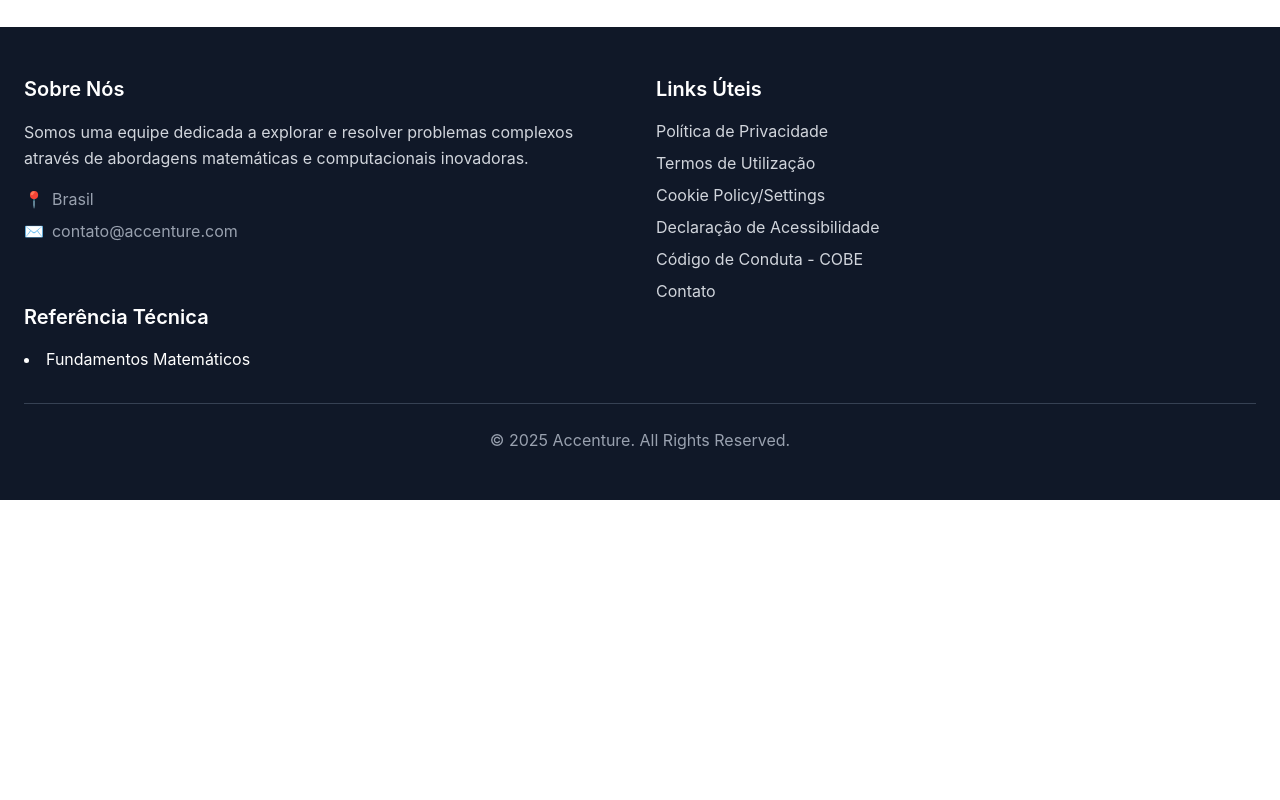
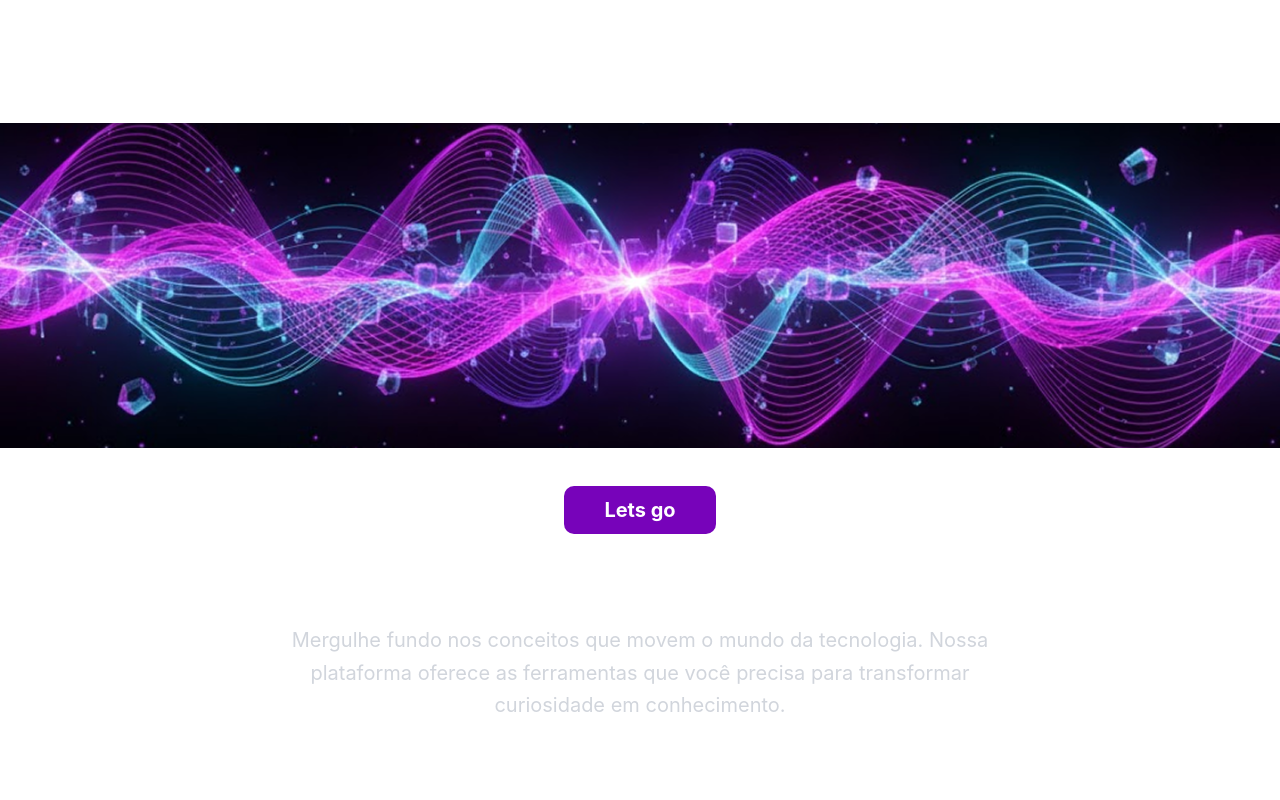
Before and after one commit to Benzo171/Projeto-de-escalabilidade-quantica-react, a React (Vite) app: page / in a window 1280 px wide. Shown: the part 3700-4500 px from the top of the page. Before the commit the page ends 4200 px from the top, so only its background shows below. Built offline with nearby package versions, Linux system fonts and the light colour scheme.

Commit message:
feat(section)

```diff
--- /dev/null
+++ b/src/components/common/AnimatedExploreSection.jsx
@@ -0,0 +1,59 @@
+// src/components/common/AnimatedExploreSection.jsx
+import React from 'react';
+import { Link } from 'react-router-dom';
+
+// (Este componente não tem mais animação, como você pediu)
+const AnimatedExploreSection = ({ image, titleText, buttonLink, buttonText, paragraphText }) => {
+
+  return (
+    // 1. A SECTION (PAI) NÃO TEM 'container' NEM 'max-w'. Ela ocupa 100% da largura.
+    <section className="py-20 flex flex-col items-center">
+
+      {/* 2. ESTE DIV INTERNO TAMBÉM NÃO TEM 'container'. É 'w-full'. */}
+      <div className="w-full text-center">
+
+        {/* TÍTULO: Fica DENTRO de um container para limitar a largura */}
+        <div className="container mx-auto px-6 max-w-3xl">
+          <h2 className="text-4xl md:text-5xl font-bold mb-12">
+            {titleText}
+          </h2>
+        </div>
+
+        {/* ---------------------------------- */}
+        {/* 3. IMAGEM: Fica FORA de um container */}
+        {/* Este 'div' é 'w-full' (largura total) */}
+        {/* É ISSO QUE FAZ A IMAGEM IR DE PONTA A PONTA */}
+        <div className="w-full h-[325px] overflow-hidden mb-12">
+          <img
+            src={image}
+            alt={titleText}
+            className="w-full h-full object-cover"
+          />
+        </div>
+        {/* ---------------------------------- */}
+
+        {/* BOTÃO: Fica DENTRO de um container */}
+        <div className="container mx-auto px-6 max-w-3xl  ">
+          <div className="mb-25">
+            <Link
+              to={buttonLink}
+              className="bg-[#7703BA] text-white font-bold text-xl py-3 px-10 rounded-lg hover:bg-purple-700 transition-colors duration-300"
+            >
+              {buttonText}
+            </Link>
+          </div>
+        </div>
+
+        {/* PARÁGRAFO: Fica DENTRO de um container */}
+        <div className="container mx-auto px-6 max-w-3xl mp-35">
+          <p className="text-xl text-gray-300 leading-relaxed mx-auto mp-20 ">
+            {paragraphText}
+          </p>
+        </div>
+
+      </div>
+    </section>
+  );
+};
+
+export default AnimatedExploreSection;
--- a/src/pages/HomePage.jsx
+++ b/src/pages/HomePage.jsx
@@ -8,6 +8,8 @@
 import roteamentoImage from '../assets/imagens/CARD_ROTEAMENTO.png';
 import financeiroImage from '../assets/imagens/CARD_FINANCEIRO.png';
 import matematicaImage from '../assets/imagens/CARD_MATEMATICA.png';
+import exploreImage from '../assets/imagens/image-142.png';
+import AnimatedExploreSection from '../components/common/AnimatedExploreSection';
 import { Link } from 'react-router-dom';`
 `
 const HomePage = () => {
@@ -62,13 +64,12 @@
 
       </section>
 
-      {/* --- NOVA SEÇÃO: Tudo está conectado! --- */}
       <section className="py-20 text-center "> {/* Mantém o fundo escuro */}
         <div className="container mx-auto px-6 max-w-4xl"> {/* Centraliza e limita a largura */}
           <h2 className="text-4xl md:text-5xl font-bold mb-6">
             Tudo está conectado!
           </h2>
-          <p className="text-xl md:text-2xl text-white-20 leading-relaxed mx-z mb-79">
+          <p className="text-xl md:text-2xl text-white-20 leading-relaxed mx-z mb-59">
             Seja para otimizar suas Finanças, entender a lógica por trás da Matemática ou
             desvendar como o Rateamento conecta o mundo, nossos cards são o atalho que
             você precisa. Oferecemos um resumo visual e impactante dos conceitos essenciais
@@ -76,7 +77,7 @@
           </p>
         </div>
 {/* --- 3. ADICIONE O NOVO GRID DE BOTÕES AQUI --- */}
-          <div className="grid grid-cols1 md:grid-cols-3 gap-65 mt-16 md:mt-24 max-w-2xl mx-auto">
+          <div className="grid grid-cols1 md:grid-cols-3 gap-85 mt-16 md:mt-24 max-w-2xl mx-auto">
             <CategoryButton
               image={roteamentoImage}
               title=""
@@ -94,12 +95,23 @@
             />
           </div>
 
+      </section>
+
+      <section>
+        <div>
 
 
-      </section>
+         <AnimatedExploreSection
+        image={exploreImage}
+        titleText="Explore Nosso Universo"
+        buttonLink="/explore" // Defina o link do botão
+        buttonText="Lets go"
+        paragraphText="Mergulhe fundo nos conceitos que movem o mundo da tecnologia. Nossa plataforma oferece as ferramentas que você precisa para transformar curiosidade em conhecimento."
+      />
 
 
-
+        </div>
+      </section>
 
     </div>
   );
```
Also changed, not shown: src/assets/imagens/image-142.png (added).
